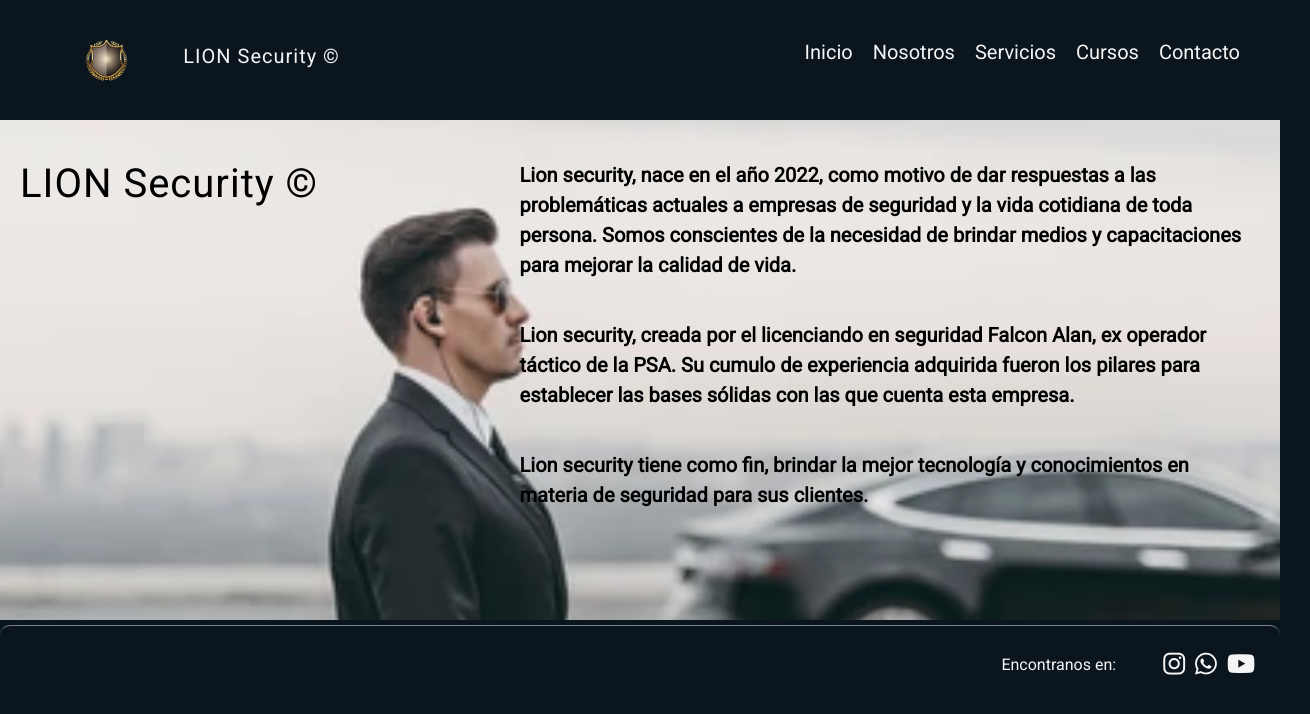
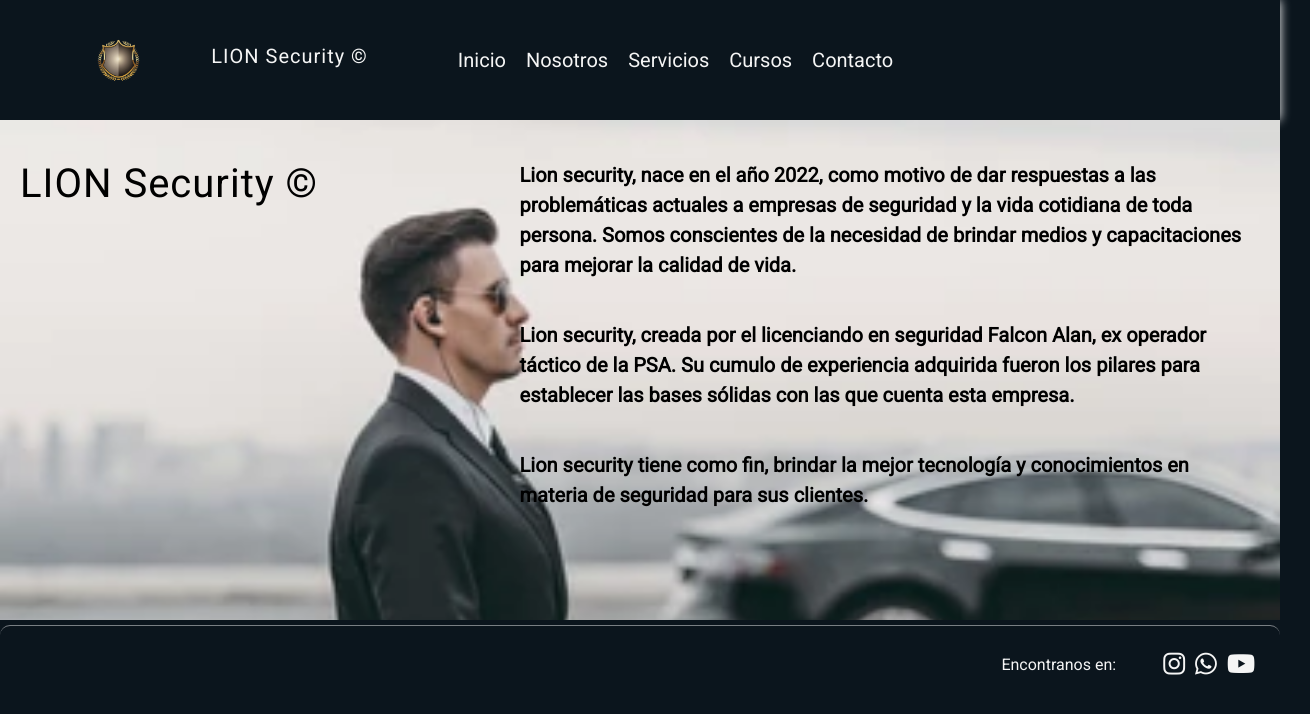
Before and after one commit to alan-falcon/coder, a website: page pages/nosotros.html in a window 1280 px wide. Shown: the whole page, 1310 px wide, since content can reach past the window. Drawn offline with nearby package versions, Linux system fonts and the light colour scheme; files that its build step writes are made by us from their sources; files whose address does not match are found by name.

Commit message:
modificaciones

```diff
--- a/pages/nosotros.html
+++ b/pages/nosotros.html
@@ -26,39 +26,59 @@
     <title>lion security, nosotros</title>
   </head>
   <body>
-    <header class="header1">
-      <div class="header_logo">
-        <img class="logo_tama" src="../asset/images/escudo33.png" alt="logo" />
-        <h1 class="lion">LION Security &copy</h1>
-      </div>
-      <svg
-        xmlns="http://www.w3.org/2000/svg"
-        class="icon icon-tabler icon-tabler-menu-2"
-        id="barra"
-        width="50"
-        height="50"
-        viewBox="0 0 24 24"
-        stroke-width="1.5"
-        stroke="#2c3e50"
-        fill="none"
-        stroke-linecap="round"
-        stroke-linejoin="round"
-      >
-        <path stroke="none" d="M0 0h24v24H0z" fill="none" />
-        <line x1="4" y1="6" x2="20" y2="6" />
-        <line x1="4" y1="12" x2="20" y2="12" />
-        <line x1="4" y1="18" x2="20" y2="18" />
-      </svg>
-      <nav class="header_nav">
-        <ul class="header_lista">
-          <li><a href="../index.html"> Inicio </a></li>
-          <li><a href="nosotros.html">Nosotros</a></li>
-          <li><a href="servi.html">Servicios</a></li>
-          <li><a href="cursos.html">Cursos</a></li>
-          <li><a href="conta.html">Contacto</a></li>
-        </ul>
-      </nav>
-    </header>
+
+      <header>
+        <nav class="navbar navbar-expand-lg navbar-dark"  id="nav-bar">
+          <div class="container-fluid" style="width: 100vw;">
+            <a class="navbar-brand" href="#">
+              <img
+                class="logo_tama" id="logotama"
+                src="../asset/images/escudo33.png"
+                alt="logo de escudo de seguridad"
+
+              />
+            </a>
+            <button
+              class="navbar-toggler"
+              type="button"
+              data-bs-toggle="collapse"
+              data-bs-target="#navbarTogglerDemo02"
+              aria-controls="navbarTogglerDemo02"
+              aria-expanded="false"
+              aria-label="Toggle navigation"
+            >
+              <span class="navbar-toggler-icon"></span>
+            </button>
+            <h1 class="lion" id="lionn">LION Security &copy</h1>
+            <div class="collapse navbar-collapse" id="navbarTogglerDemo02" >
+              <ul class="navbar-nav me-auto mb-2 mb-lg-0"  >
+
+                <li class="nav-item">
+
+                  <a class="nav-link " href="../index.html"> Inicio </a>
+
+                </li>
+                <li class="nav-item">
+                  <a class="nav-link" href="nosotros.html">Nosotros</a></a>
+                </li>
+                <li class="nav-item">
+                  <a class="nav-link" href="servi.html">Servicios</a>
+                </li>
+                <li class="nav-item">
+                  <a class="nav-link" href="cursos.html">Cursos</a>
+                </li>
+                <li class="nav-item">
+                  <a class="nav-link"  href="conta.html">Contacto</a>
+                </li>
+
+              </ul>
+
+
+            </div>
+          </div>
+        </nav>
+      </header>
+
     <main class="nosotros">
       <h1 class="nosotros_titulo">LION Security &copy</h1>
       <div class="nosotros_texto">
--- a/scss/partials/_header.scss
+++ b/scss/partials/_header.scss
@@ -7,6 +7,29 @@
   box-shadow: 0 0 10px 0 white;
   background-color: #0b151d;
   height: 120px;
+
+  #lionn {
+    color: whitesmoke;
+    font-size: 20px;
+    padding-right: 80px;
+    letter-spacing: 1px;
+  }
+  #logotama {
+    height: 75px !important;
+    justify-content: center;
+    margin: 10px;
+  }
+  #nav-bar li a {
+    display: flex;
+    justify-content: flex-end !important;
+    color: whitesmoke;
+    padding: 10px;
+
+    transition: all 0.3s;
+    &:hover {
+      color: gray;
+    }
+  }
   .header_logo {
     display: flex;
     flex-direction: row;
--- a/scss/partials/_main-contacto.scss
+++ b/scss/partials/_main-contacto.scss
@@ -3,8 +3,8 @@
   background-size: cover;
   background-repeat: no-repeat;
   background-position: center;
-  h1,
-  h2 {
+  h2,
+  h3 {
     color: whitesmoke;
   }
   label {
```
Also changed, not shown: index.html (+53 -36 lines), pages/conta.html (+51 -21 lines), pages/cursos.html (+49 -31 lines), pages/servi.html (+49 -31 lines), css/main.css, 1 other file.
